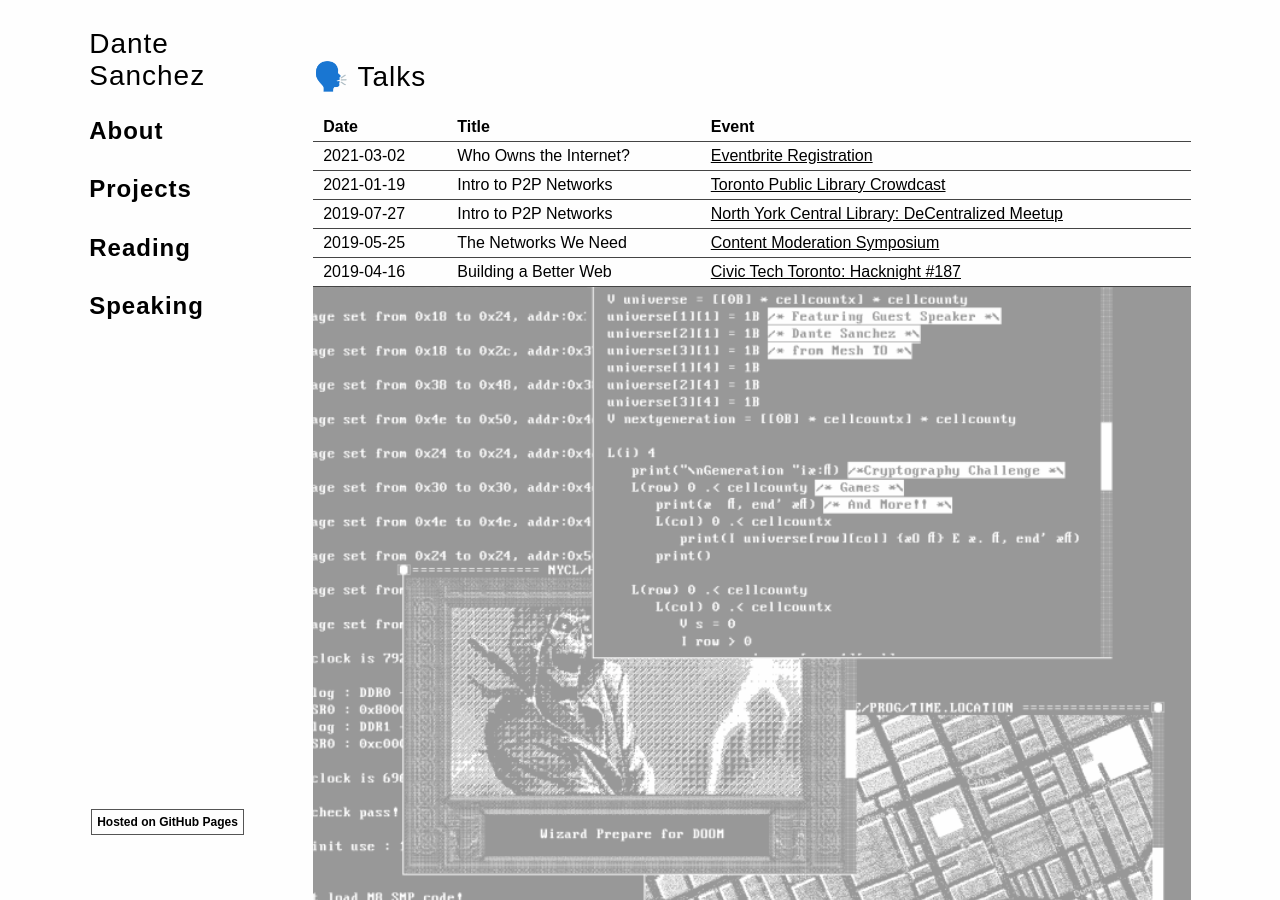
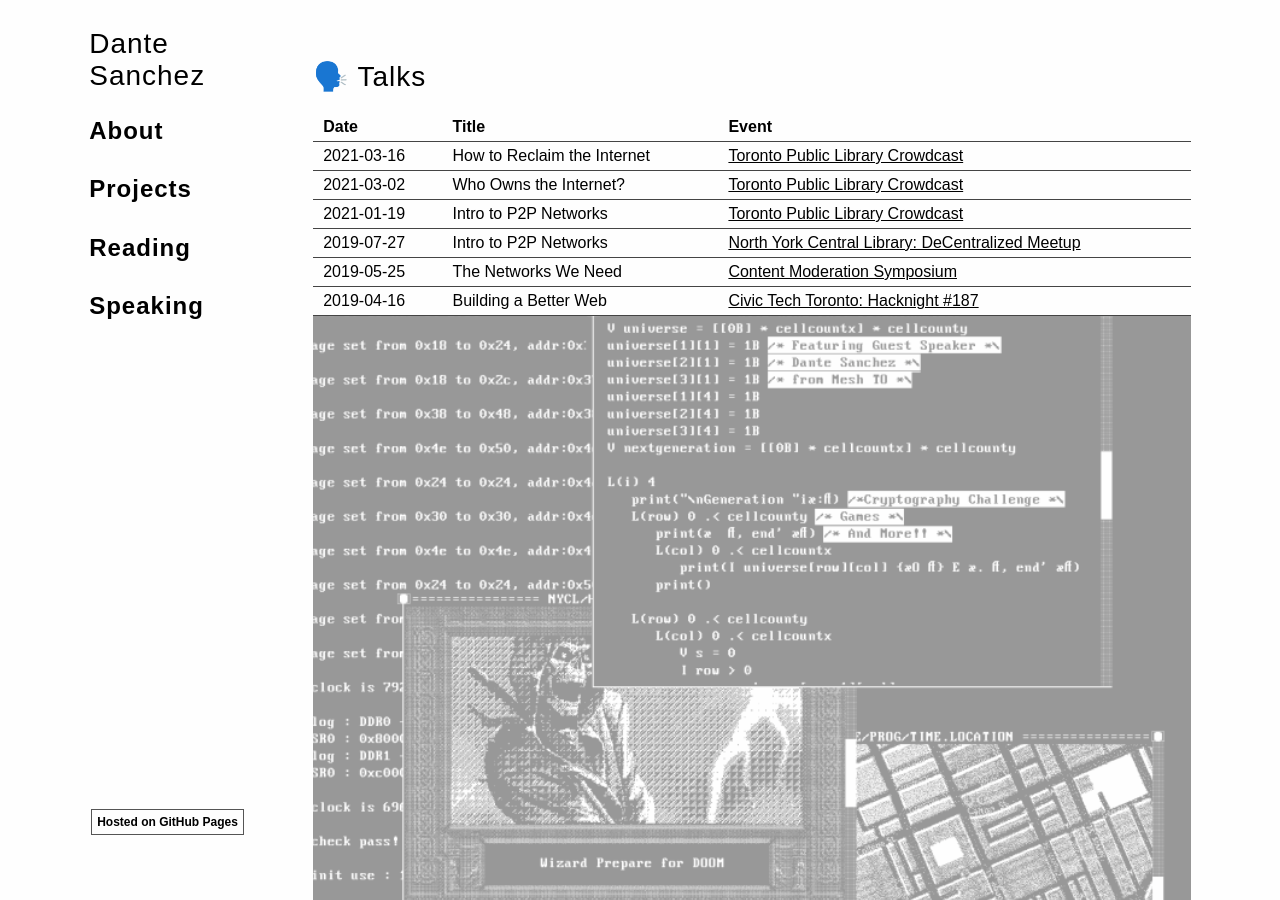
Before and after one commit to dasanchez/dasanchez.github.io, a Jekyll site: the page built from speaking.md, in a window 1280 px wide and 900 px high. Built offline with Jekyll 4.4.1, drawn with Linux system fonts in a browser that asks for light colours; the repository's description, which GitHub fills in, is left out; our own code applies the rules of GitHub Pages for plain Markdown files.

Commit message:
Updated Speaking page

```diff
--- a/speaking.md
+++ b/speaking.md
@@ -7,7 +7,8 @@ layout: speaking
 
 | Date       | Title                 | Event                                                                                                                           |
 |------------|-----------------------|---------------------------------------------------------------------------------------------------------------------------------|
-| 2021-03-02 | Who Owns the Internet? | [Eventbrite Registration](https://www.eventbrite.ca/e/who-owns-the-internet-tickets-142024867201) |
+| 2021-03-16 | How to Reclaim the Internet | [Toronto Public Library Crowdcast](https://www.crowdcast.io/e/howtoreclaimtheinternet) |
+| 2021-03-02 | Who Owns the Internet? | [Toronto Public Library Crowdcast](https://www.crowdcast.io/e/whatistheinternet) |
 | 2021-01-19 | Intro to P2P Networks | [Toronto Public Library Crowdcast](https://www.crowdcast.io/e/peernetworks/) |
 | 2019-07-27 | Intro to P2P Networks | [North York Central Library: DeCentralized Meetup](https://tomesh.net/2019-07-27/north-york-central-library/) |
 | 2019-05-25 | The Networks We Need  | [Content Moderation Symposium](https://contentmoderation.art/)                                                                  |
```
